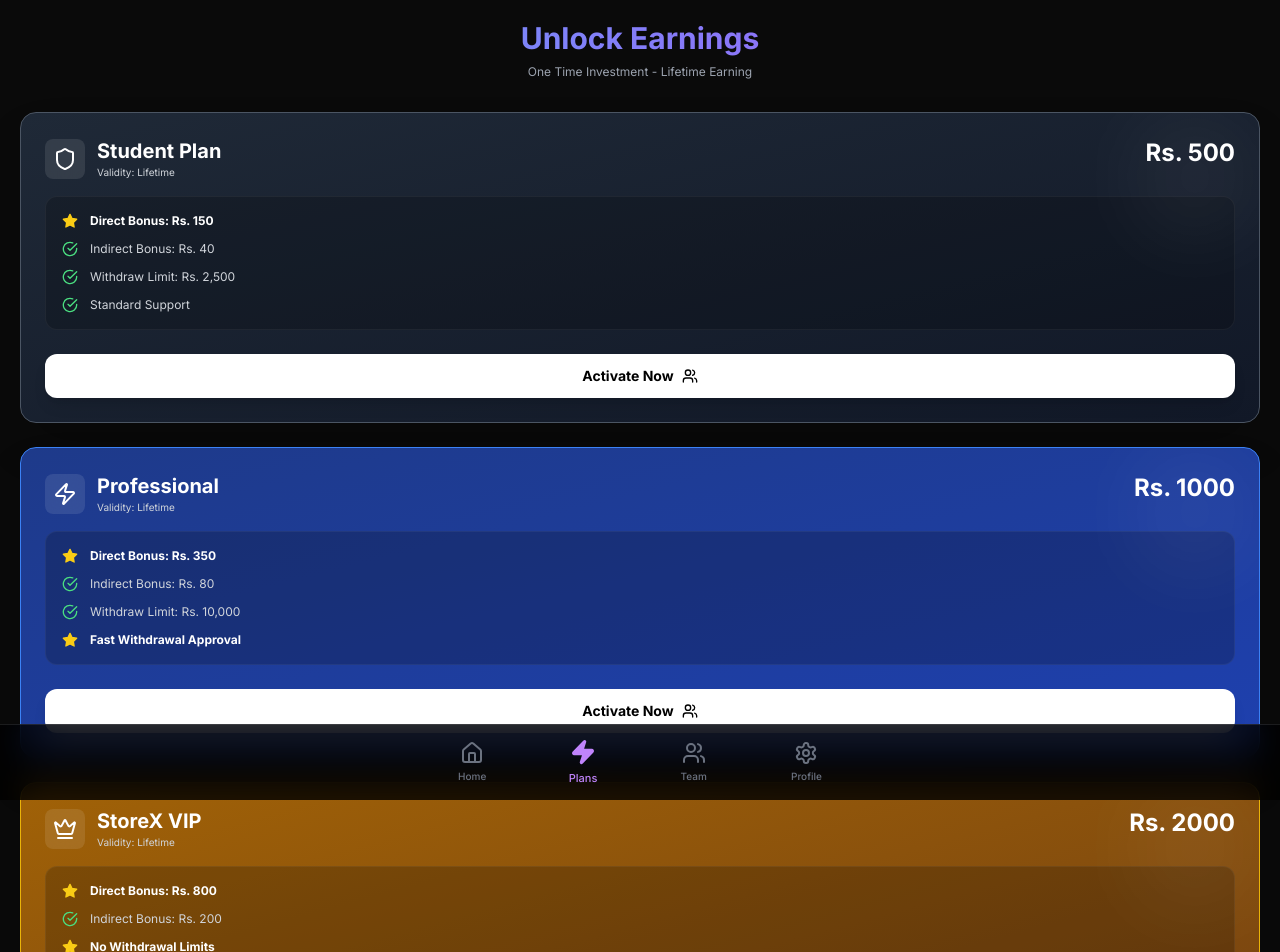
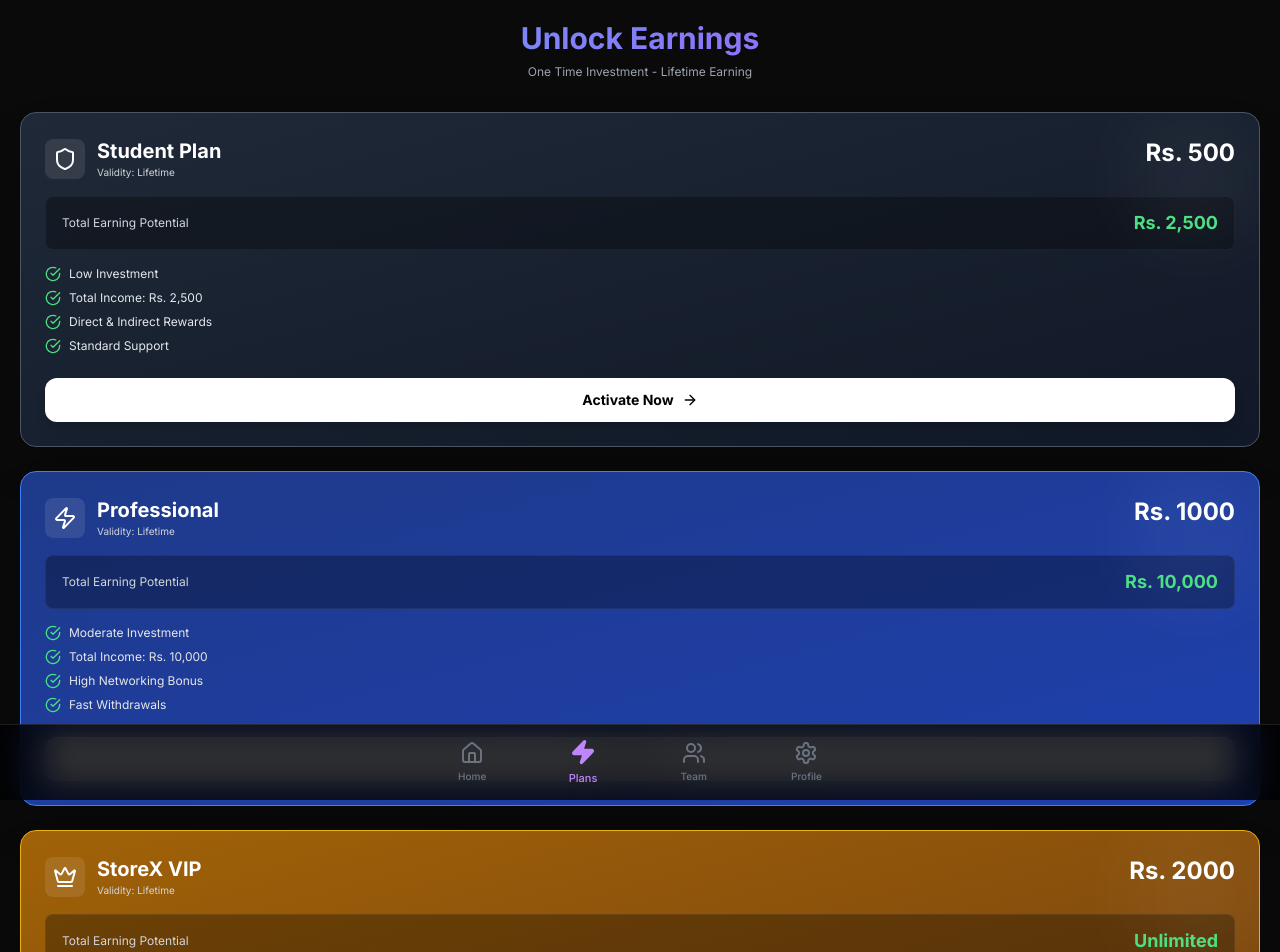
Before and after one commit to marslan-786/testing-new, a Next.js app: page /plans in a window 1280 px wide. Shown: the top 952 px of the page. Built offline with nearby package versions, Linux system fonts and the light colour scheme.

Commit message:
Update page.js

```diff
--- a/app/plans/page.js
+++ b/app/plans/page.js
@@ -1,63 +1,57 @@
 "use client";
 import { motion } from "framer-motion";
-import { CheckCircle, Crown, Shield, Zap, Users, Star } from "lucide-react";
-import toast from "react-hot-toast";
+import { CheckCircle, Crown, Shield, Zap, ArrowRight } from "lucide-react";
+import Link from "next/link";
 
 export default function Plans() {
 
   const plans = [
     {
-      id: 1,
+      id: "starter", // Unique ID for URL
       name: "Student Plan",
       price: 500,
-      limit: "2,500", // Max Earning Limit
+      totalEarning: "2,500", // Total Earning Potential
       icon: Shield,
       color: "from-gray-800 to-gray-900",
       border: "border-gray-600",
-      // Only Referral & VIP features
       features: [
-        { text: "Direct Bonus: Rs. 150", highlight: true },
-        { text: "Indirect Bonus: Rs. 40", highlight: false },
-        { text: "Withdraw Limit: Rs. 2,500", highlight: false },
-        { text: "Standard Support", highlight: false }
+        "Low Investment",
+        "Total Income: Rs. 2,500",
+        "Direct & Indirect Rewards",
+        "Standard Support"
       ]
     },
     {
-      id: 2,
+      id: "pro",
       name: "Professional",
       price: 1000,
-      limit: "10,000",
+      totalEarning: "10,000",
       icon: Zap,
       color: "from-blue-900 to-blue-800",
       border: "border-blue-500",
       features: [
-        { text: "Direct Bonus: Rs. 350", highlight: true },
-        { text: "Indirect Bonus: Rs. 80", highlight: false },
-        { text: "Withdraw Limit: Rs. 10,000", highlight: false },
-        { text: "Fast Withdrawal Approval", highlight: true }
+        "Moderate Investment",
+        "Total Income: Rs. 10,000",
+        "High Networking Bonus",
+        "Fast Withdrawals"
       ]
     },
     {
-      id: 3,
+      id: "vip",
       name: "StoreX VIP",
       price: 2000,
-      limit: "Unlimited",
+      totalEarning: "Unlimited",
       icon: Crown,
       color: "from-yellow-700 to-yellow-900",
       border: "border-yellow-500",
       features: [
-        { text: "Direct Bonus: Rs. 800", highlight: true },
-        { text: "Indirect Bonus: Rs. 200", highlight: false },
-        { text: "No Withdrawal Limits", highlight: true },
-        { text: "Instant Priority Support", highlight: true },
-        { text: "Premium Badge", highlight: false }
+        "Maximum Earnings",
+        "No Income Limit",
+        "Priority Support",
+        "Premium Badge"
       ]
     }
   ];
-
-  const handleSubscribe = (planName) => {
-    toast.success(`Request for ${planName} Plan Sent!`);
-  };
 
   return (
     <div className="min-h-screen bg-[#0a0a0a] text-white p-5 pb-24">
@@ -93,27 +87,28 @@
                 </div>
             </div>
 
+            {/* Total Earning Highlight */}
+            <div className="bg-black/30 rounded-lg p-3 mb-4 border border-white/5 text-center flex justify-between items-center px-4">
+                <p className="text-xs text-gray-300">Total Earning Potential</p>
+                <p className="text-lg font-bold text-green-400">{plan.totalEarning === "Unlimited" ? "Unlimited" : `Rs. ${plan.totalEarning}`}</p>
+            </div>
+
             {/* Features List */}
-            <div className="space-y-3 mb-6 bg-black/20 p-4 rounded-xl border border-white/5">
+            <div className="space-y-2 mb-6">
                 {plan.features.map((feature, i) => (
-                    <div key={i} className="flex items-center gap-3">
-                        {feature.highlight ?
-                            <Star className="text-yellow-400 w-4 h-4 fill-yellow-400" /> :
-                            <CheckCircle className="text-green-400 w-4 h-4" />
-                        }
-                        <span className={`text-xs ${feature.highlight ? "text-white font-bold" : "text-gray-300"}`}>
-                            {feature.text}
-                        </span>
+                    <div key={i} className="flex items-center gap-2">
+                        <CheckCircle className="text-green-400 w-4 h-4" />
+                        <span className="text-xs text-gray-200">{feature}</span>
                     </div>
                 ))}
             </div>
 
-            <button
-                onClick={() => handleSubscribe(plan.name)}
-                className="w-full py-3 bg-white text-black font-bold rounded-xl shadow-lg hover:scale-[1.02] transition-all text-sm flex items-center justify-center gap-2"
-            >
-                Activate Now <Users className="w-4 h-4" />
-            </button>
+            {/* Link to Dynamic Payment Page */}
+            <Link href={`/plans/${plan.id}?price=${plan.price}&name=${plan.name}`}>
+                <button className="w-full py-3 bg-white text-black font-bold rounded-xl shadow-lg hover:scale-[1.02] transition-all text-sm flex items-center justify-center gap-2">
+                    Activate Now <ArrowRight className="w-4 h-4" />
+                </button>
+            </Link>
 
           </motion.div>
         ))}
```
